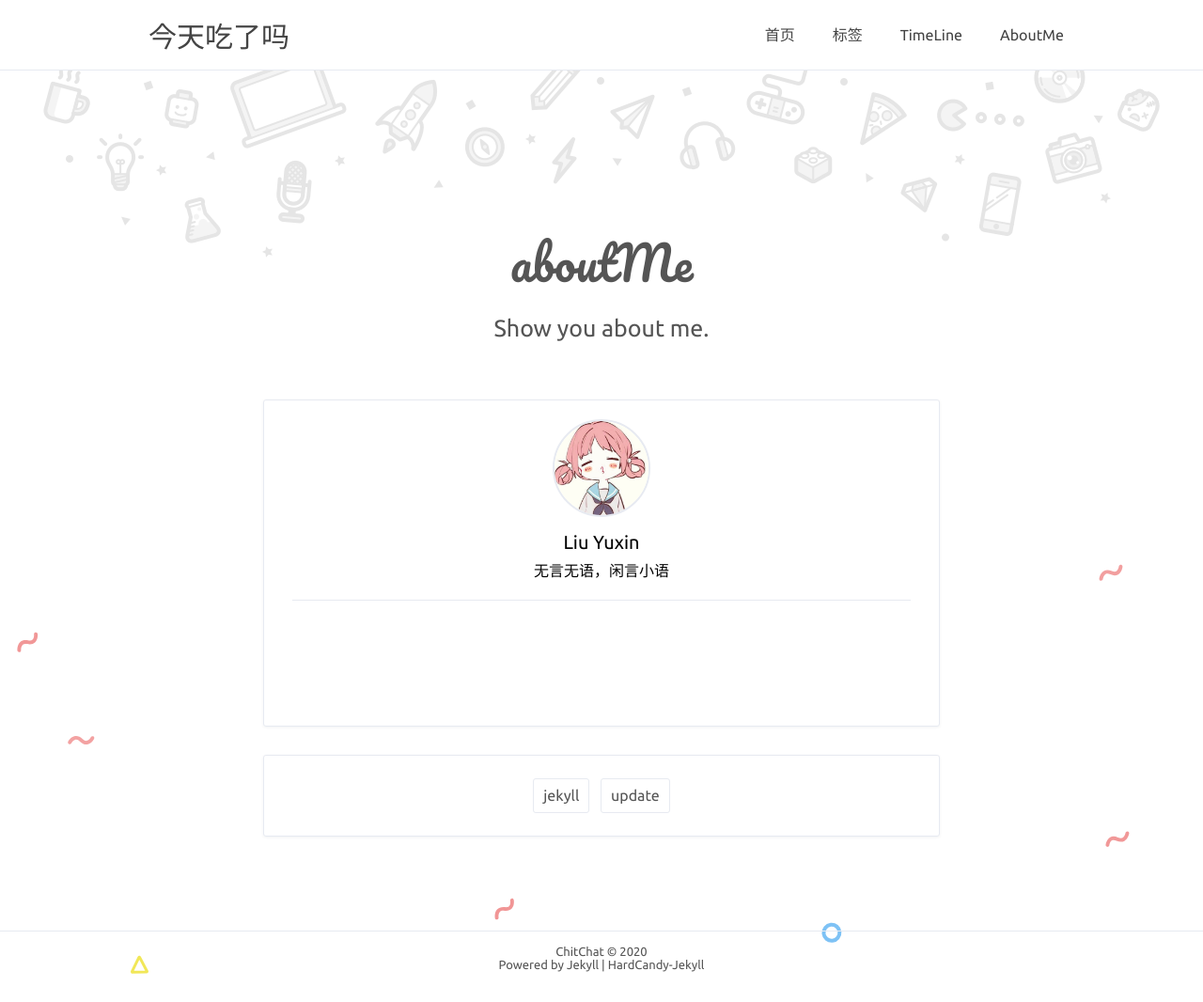
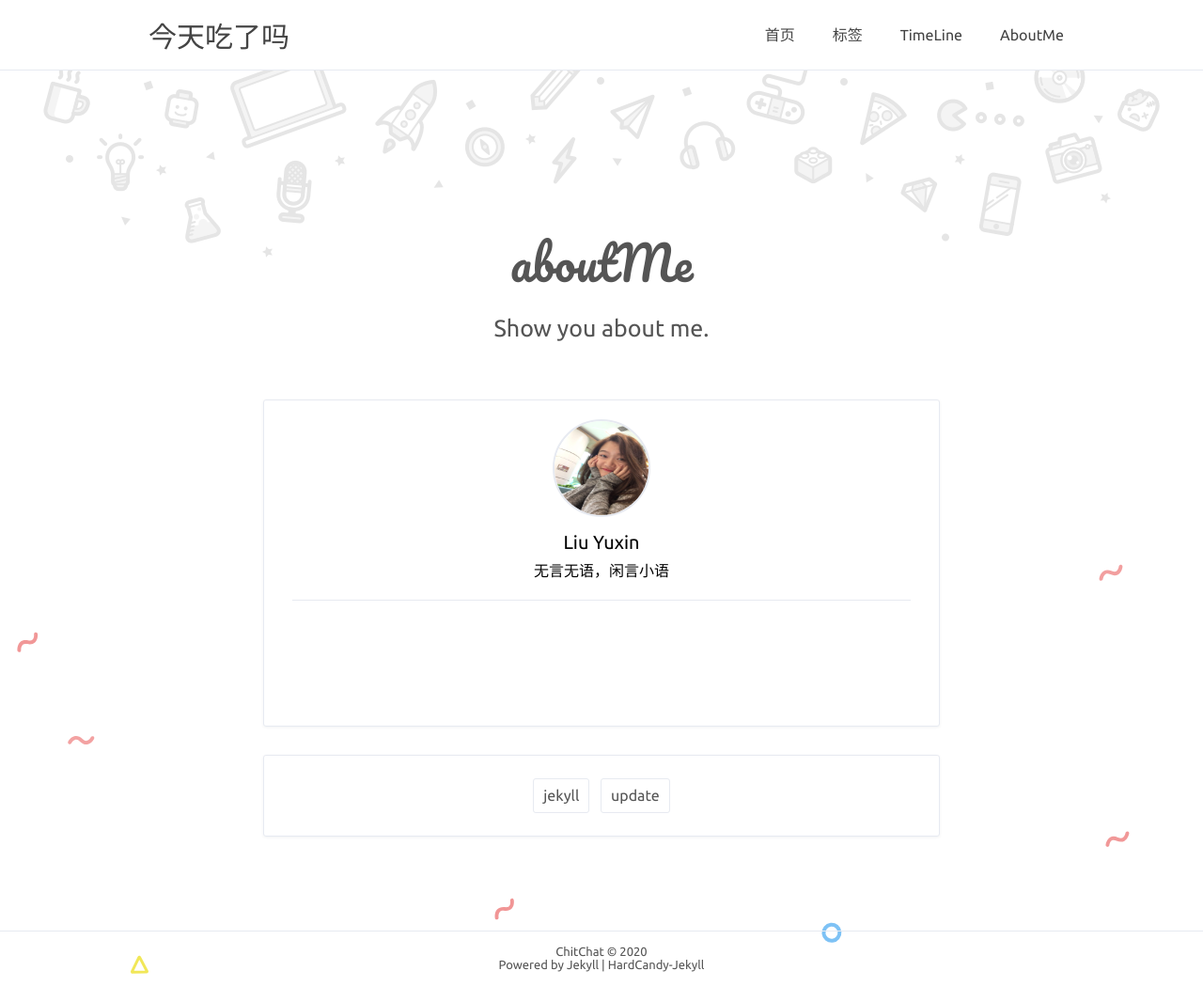
Before and after one commit to Liuyxxx314/Liuyxxx314.github.io, a Jekyll site: the page built from about.html, in a window 1280 px wide. Shown: the whole page at 94% size. Built offline with Jekyll 4.4.1, drawn with Linux system fonts in a browser that asks for light colours.

Commit message:
Update _config.yml

```diff
--- a/_config.yml
+++ b/_config.yml
@@ -20,7 +20,7 @@
 bio: '无言无语，闲言小语'
 about: true
 aboutyou: ''
-portraits: '/assets/profile.jpeg' # your portraits image file path
+portraits: '/assets/photo.jpeg' # your portraits image file path
 
 # SNS
 SNS: true
```
